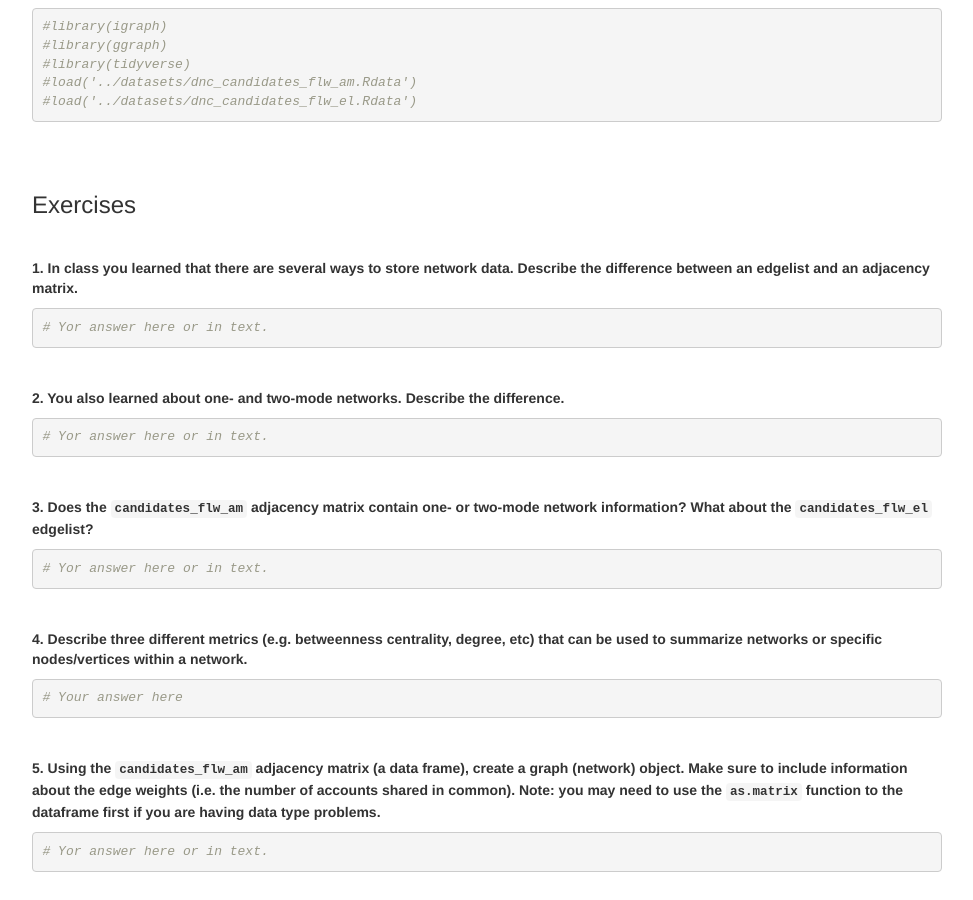
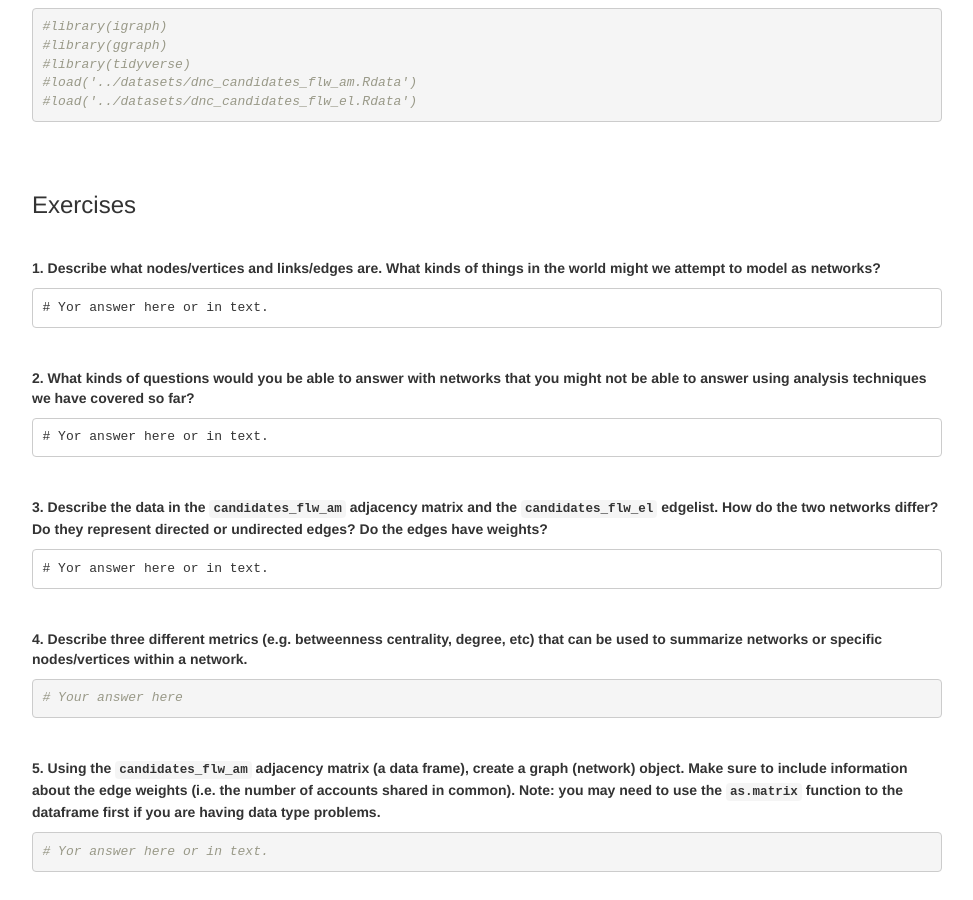
Before and after one commit to dssoc/dssoc.github.io, a Jekyll site: the page assignments/Lab_5.html, which Jekyll copies as it is, in a window 1280 px wide and 900 px high, scrolled down 514 px. Shown: the whole window, without its empty margins (153-1126 px from the left). Built offline with Jekyll 4.4.1, drawn with Linux system fonts in a browser that asks for light colours.

Commit message:
changed the questions to match video better.

```diff
--- a/assignments/Lab_5.html
+++ b/assignments/Lab_5.html
@@ -407,14 +407,14 @@ summary {
 <div id="exercises" class="section level3">
 <h3>Exercises</h3>
 <p><br /></p>
-<p><strong>1. In class you learned that there are several ways to store network data. Describe the difference between an edgelist and an adjacency matrix.</strong></p>
-<pre class="r"><code># Yor answer here or in text.</code></pre>
+<p><strong>1. Describe what nodes/vertices and links/edges are. What kinds of things in the world might we attempt to model as networks?</strong></p>
+<pre><code># Yor answer here or in text.</code></pre>
 <p><br /></p>
-<p><strong>2. You also learned about one- and two-mode networks. Describe the difference.</strong></p>
-<pre class="r"><code># Yor answer here or in text.</code></pre>
+<p><strong>2. What kinds of questions would you be able to answer with networks that you might not be able to answer using analysis techniques we have covered so far?</strong></p>
+<pre><code># Yor answer here or in text.</code></pre>
 <p><br /></p>
-<p><strong>3. Does the <code>candidates_flw_am</code> adjacency matrix contain one- or two-mode network information? What about the <code>candidates_flw_el</code> edgelist?</strong></p>
-<pre class="r"><code># Yor answer here or in text.</code></pre>
+<p><strong>3. Describe the data in the <code>candidates_flw_am</code> adjacency matrix and the <code>candidates_flw_el</code> edgelist. How do the two networks differ? Do they represent directed or undirected edges? Do the edges have weights?</strong></p>
+<pre><code># Yor answer here or in text.</code></pre>
 <p><br /></p>
 <p><strong>4. Describe three different metrics (e.g. betweenness centrality, degree, etc) that can be used to summarize networks or specific nodes/vertices within a network.</strong></p>
 <pre class="r"><code># Your answer here</code></pre>
```
Also changed, not shown: assignments/Lab_5.Rmd (+6 -6 lines).
